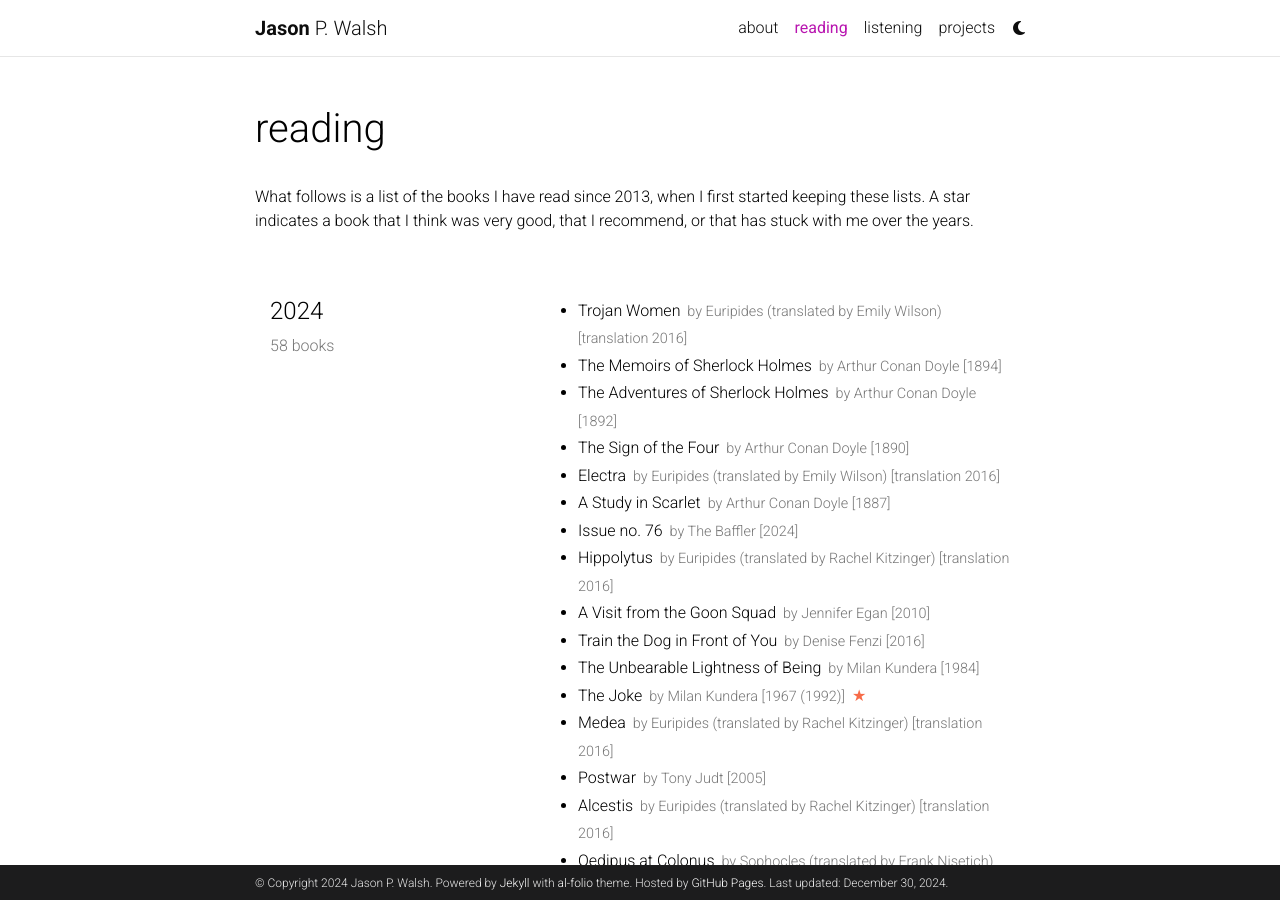
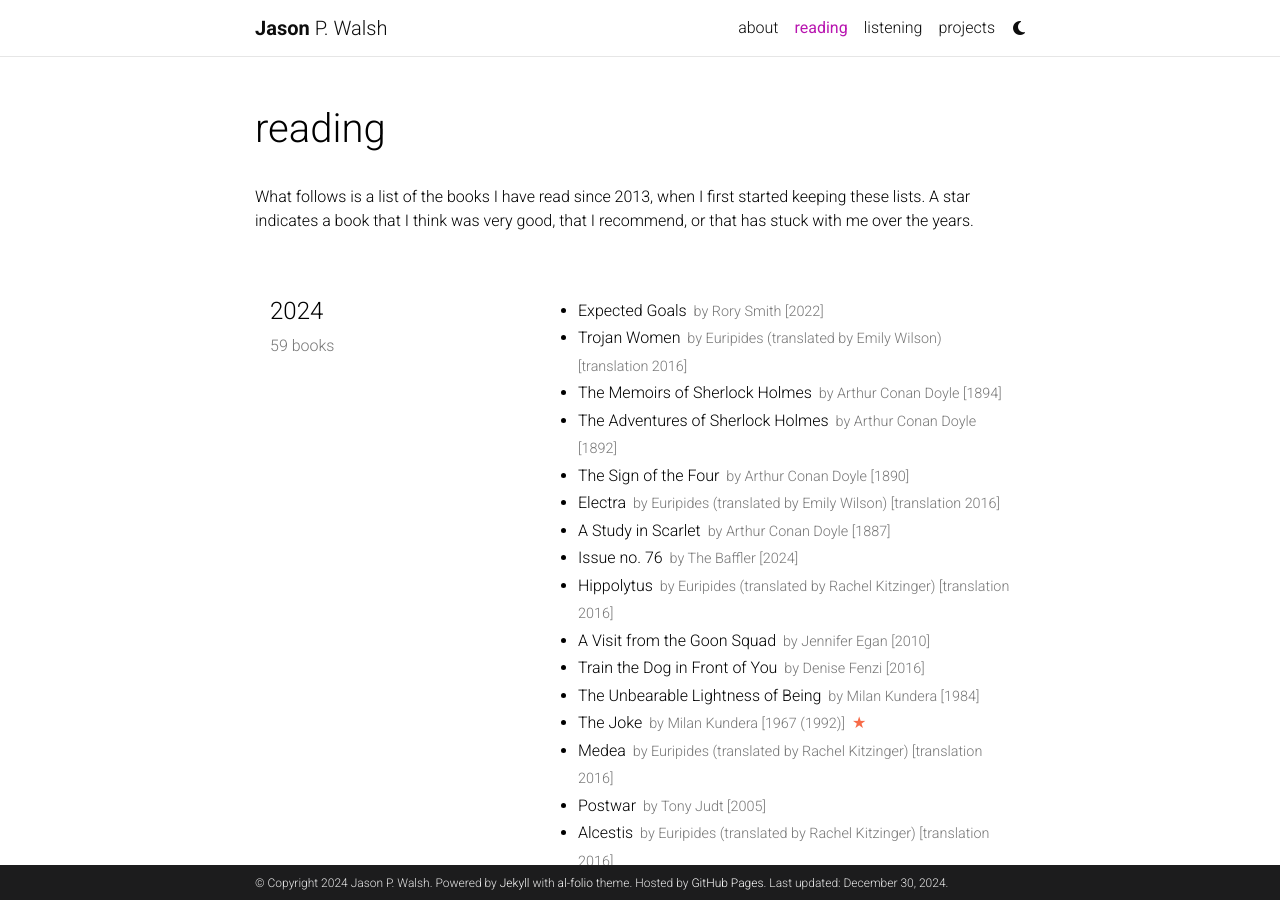
Before and after one commit to jwals23/jwals23.github.io, a Jekyll site: the page built from _pages/reading.md, in a window 1280 px wide and 900 px high. Built offline with Jekyll 4.4.1, drawn with Linux system fonts in a browser that asks for light colours; comment, search, counter and statistics services are not loaded; a style sheet for code colours, icons or effects is not loaded.

Commit message:
Update reading.yml

```diff
--- a/_data/reading.yml
+++ b/_data/reading.yml
@@ -1,6 +1,10 @@
 list:
   - year: "2024"
     books:
+      - title: Expected Goals
+        author: Rory Smith
+        year: 2022
+
       - title: Trojan Women
         author: Euripides (translated by Emily Wilson)
         year: translation 2016
```
